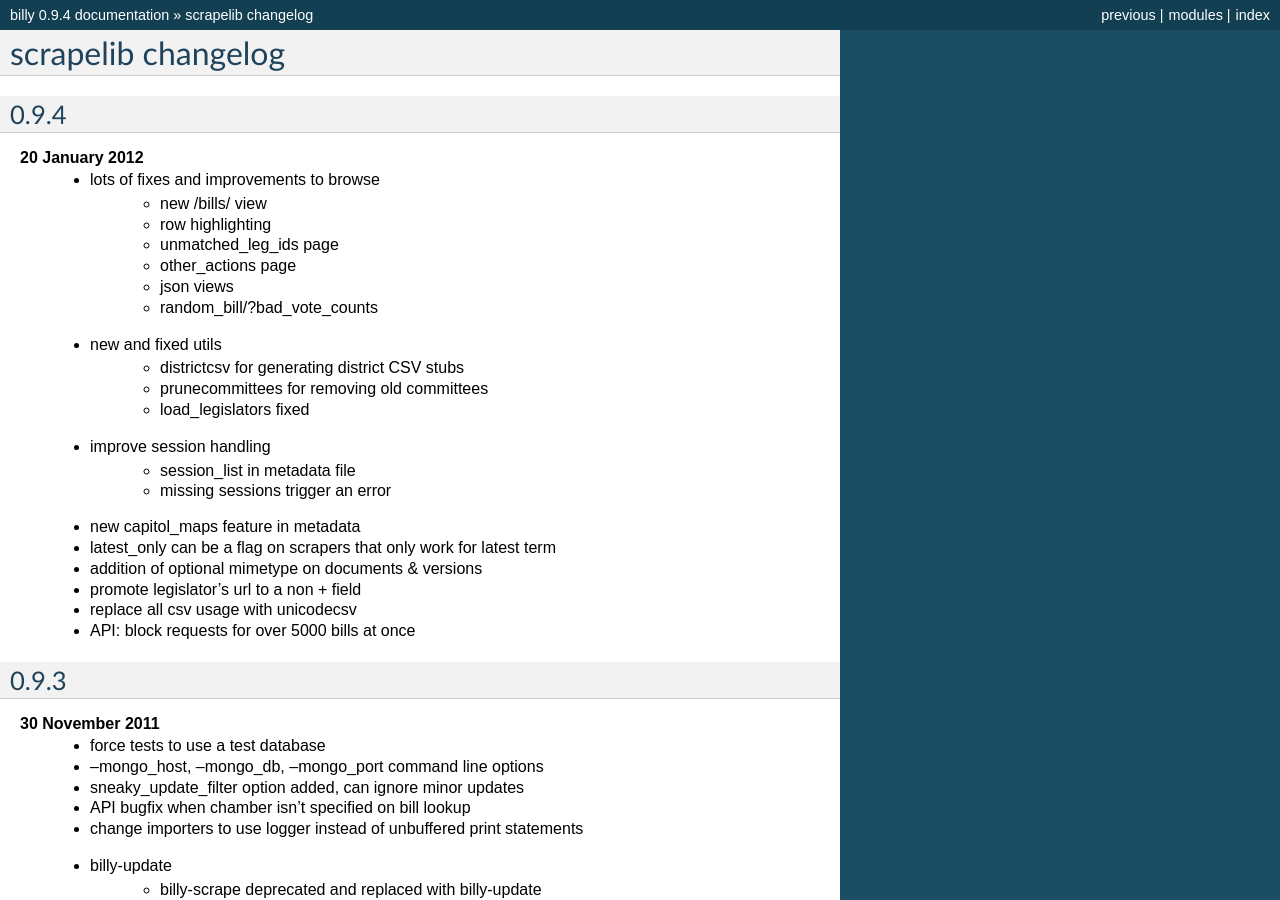
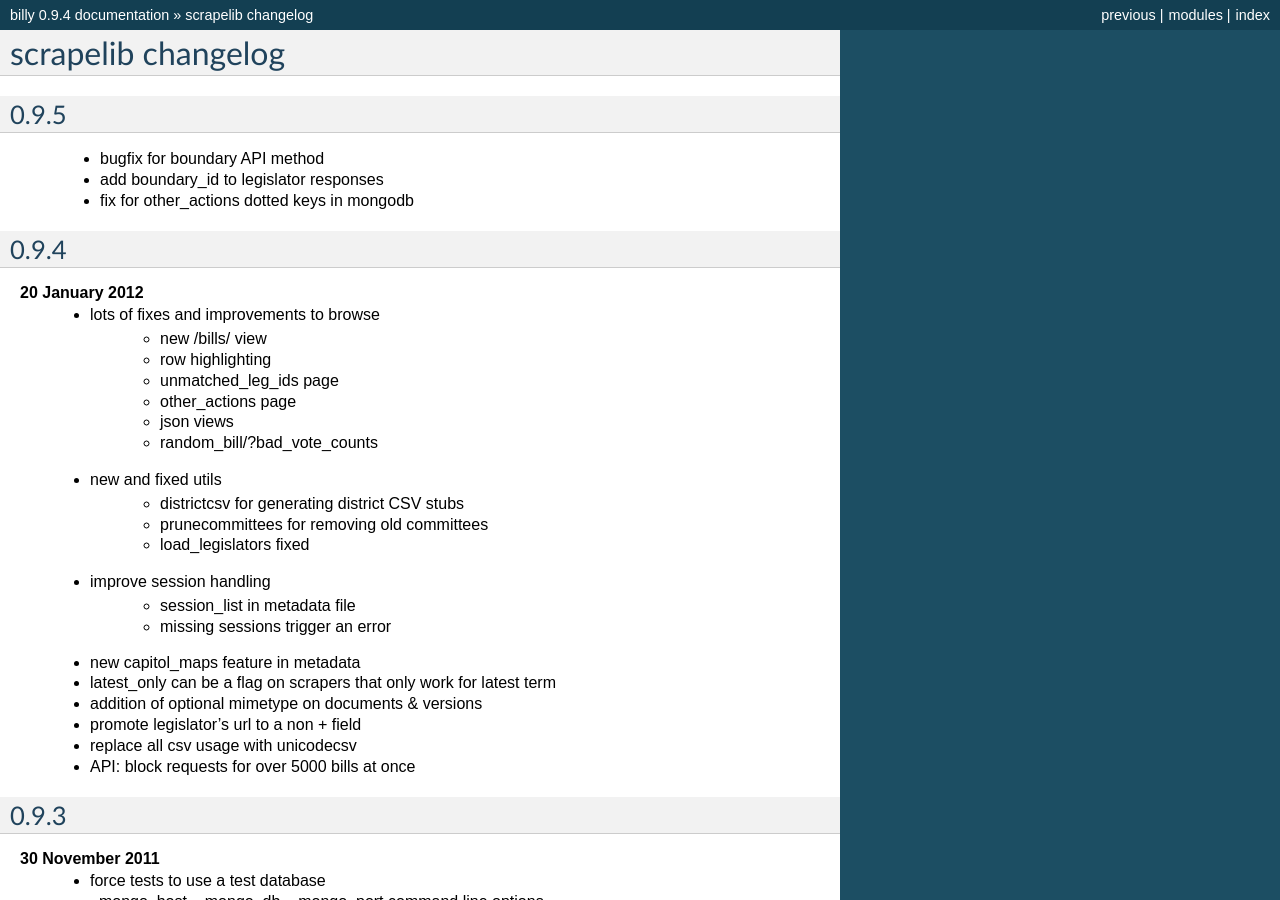
Before and after one commit to openstates/billy, a Sphinx documentation site: the page built from docs/changelog.rst, in a window 1280 px wide and 900 px high. Built offline with Sphinx 7.4.7, drawn with Linux system fonts in a browser that asks for light colours; formulas are drawn with MathJax 3.

Commit message:
update changelog

```diff
--- a/docs/changelog.rst
+++ b/docs/changelog.rst
@@ -1,5 +1,11 @@
 scrapelib changelog
 ===================
+
+0.9.5
+-----
+    * bugfix for boundary API method
+    * add boundary_id to legislator responses
+    * fix for other_actions dotted keys in mongodb
 
 0.9.4
 -----
```
